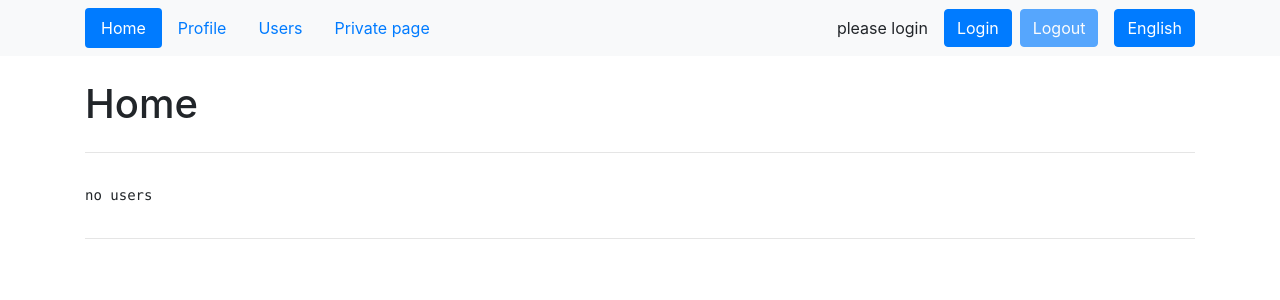
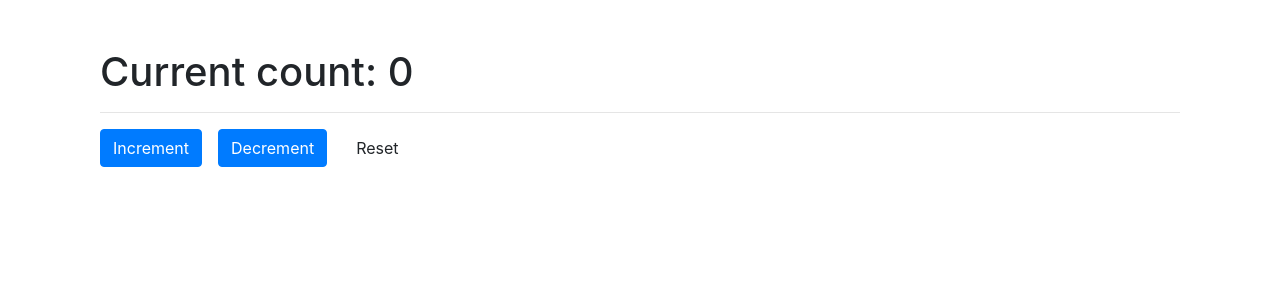
Before and after one commit to assembler-institute/react-js-intro, a React (Create React App) app: page / in a window 1280 px wide. Shown: the top 300 px of the page. Built offline with nearby package versions, Linux system fonts and the light colour scheme; the HTML template or start-up script is replaced by a standard one.

Commit message:
docs: add initial use reducer docs

```diff
--- a/src/App.js
+++ b/src/App.js
@@ -1,65 +1,50 @@
 import React, { useState } from "react";
-import { Route, Switch } from "react-router-dom";
-
-import Home from "./pages/Home";
-import Profile from "./pages/Profile";
-import Users from "./pages/Users";
-import PrivatePage from "./pages/PrivatePage";
-import ProtectedRoute from "./components/ProtectedRoute";
-
-import { HOME, PROFILE, USERS, PRIVATE } from "./constants/routes";
-
-import AuthContext from "./context/auth-context";
-import LocaleContextProvider from "./components/LocaleContextProvider";
 
 function App() {
-  const [users, setUsers] = useState([]);
-  const [auth, setAuth] = useState({
-    user: null,
-    isAuthenticated: false,
-  });
+  const [count, setCount] = useState(0);
 
-  function saveUser(userData) {
-    setUsers((prevState) => [...prevState, userData]);
+  function incrementCount() {
+    setCount((prevCount) => prevCount + 1);
   }
 
-  function login() {
-    setAuth((prevState) => ({
-      ...prevState,
-      isAuthenticated: true,
-    }));
+  function decrementCount() {
+    setCount((prevCount) => prevCount - 1);
   }
 
-  function logout() {
-    setAuth((prevState) => ({
-      ...prevState,
-      isAuthenticated: false,
-    }));
+  function resetCount() {
+    setCount(0);
   }
 
   return (
-    <LocaleContextProvider>
-      <AuthContext.Provider
-        value={{ auth: auth, login: login, logout: logout }}
-      >
-        <Switch>
-          <Route path={PROFILE}>
-            <Profile saveUser={saveUser} />
-          </Route>
-          <Route path={USERS}>
-            <Users users={users} />
-          </Route>
-
-          <ProtectedRoute path={PRIVATE}>
-            <PrivatePage />
-          </ProtectedRoute>
-
-          <Route path={HOME} exact>
-            <Home users={users} />
-          </Route>
-        </Switch>
-      </AuthContext.Provider>
-    </LocaleContextProvider>
+    <main className="container mt-5">
+      <section className="row-cols-1">
+        <div className="col mb-2">
+          <h1>Current count: {count}</h1>
+        </div>
+        <div className="col mb-2">
+          <hr />
+        </div>
+        <div className="col mb-2">
+          <button
+            type="button"
+            className="btn btn-primary"
+            onClick={incrementCount}
+          >
+            Increment
+          </button>
+          <button
+            type="button"
+            className="btn btn-primary mr-3 ml-3"
+            onClick={decrementCount}
+          >
+            Decrement
+          </button>
+          <button type="button" className="btn btn-ghost" onClick={resetCount}>
+            Reset
+          </button>
+        </div>
+      </section>
+    </main>
   );
 }
 
```
Also changed, not shown: 2 other files (tests, documents, lock files or other folders).
